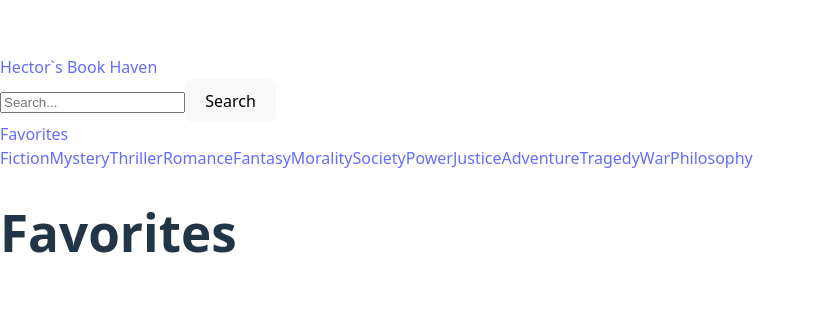
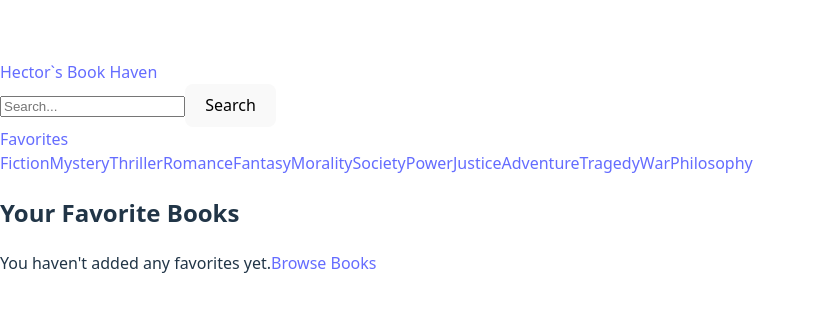
Before and after one commit to Hea092024/gutendex, a React (Vite) app: page /favorites in a window 1280 px wide. Shown: the part 225-536 px from the top of the page, without its empty margins (0-816 px from the left). Built offline with nearby package versions, Linux system fonts and the light colour scheme.

Commit message:
Updated Favorites.jsx

```diff
--- a/src/components/Favorites.jsx
+++ b/src/components/Favorites.jsx
@@ -1,7 +1,60 @@
+import { useState, useEffect } from "react";
+import { Link } from "react-router-dom";
+
 export default function Favorites() {
-    return (
-        <>
-            <h1>Favorites</h1>
-        </>
-    )
+  const [favorites, setFavorites] = useState([]);
+
+  useEffect(() => {
+    const storedFavorites = JSON.parse(
+      localStorage.getItem("favorites") || "[]"
+    );
+    setFavorites(storedFavorites);
+  }, []);
+
+  const removeFavorite = (id) => {
+    const updatedFavorites = favorites.filter((fav) => fav.id !== id);
+    localStorage.setItem("favorites", JSON.stringify(updatedFavorites));
+    setFavorites(updatedFavorites);
+  };
+
+  return (
+    <div className="favorites-page">
+      <h2>Your Favorite Books</h2>
+
+      {favorites.length === 0 && (
+        <p className="no-favorites">
+          You haven't added any favorites yet.
+          <Link to="/" className="browse-link">
+            Browse Books
+          </Link>
+        </p>
+      )}
+
+      <div className="books-grid">
+        {favorites.map((book) => (
+          <div key={book.id} className="favorite-book-card">
+            <Link to={`/book/${book.id}`} className="book-link">
+              {book.formats && book.formats["image/jpeg"] && (
+                <img
+                  src={book.formats["image/jpeg"]}
+                  alt={`Cover for ${book.title}`}
+                  className="book-cover"
+                />
+              )}
+              <h3 className="book-title">{book.title}</h3>
+              {book.authors && book.authors.length > 0 && (
+                <p className="book-author">{book.authors[0].name}</p>
+              )}
+            </Link>
+            <button
+              onClick={() => removeFavorite(book.id)}
+              className="remove-favorite"
+            >
+              Remove from Favorites
+            </button>
+          </div>
+        ))}
+      </div>
+    </div>
+  );
 }
```
